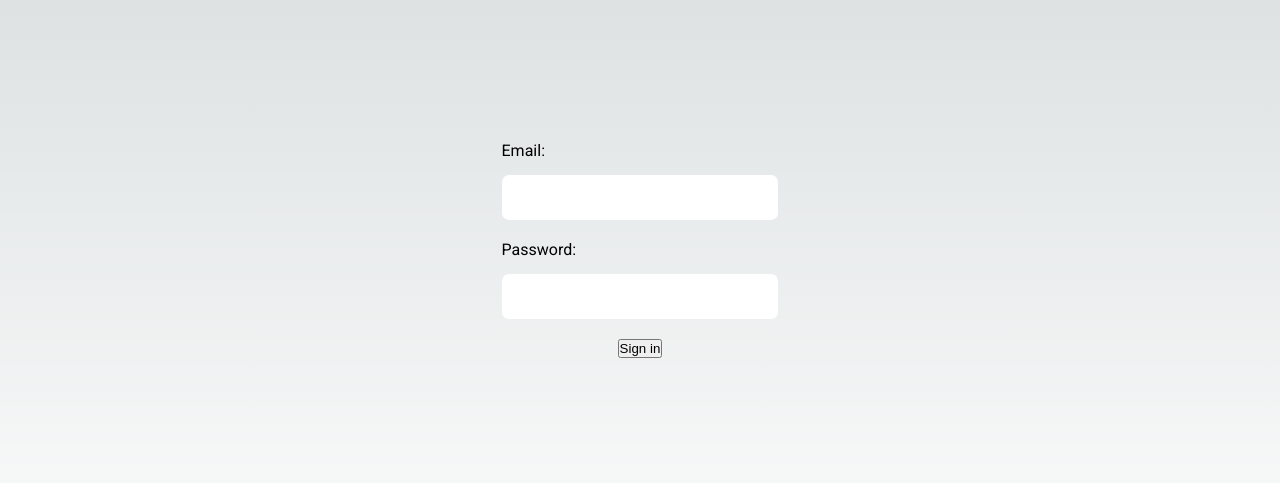
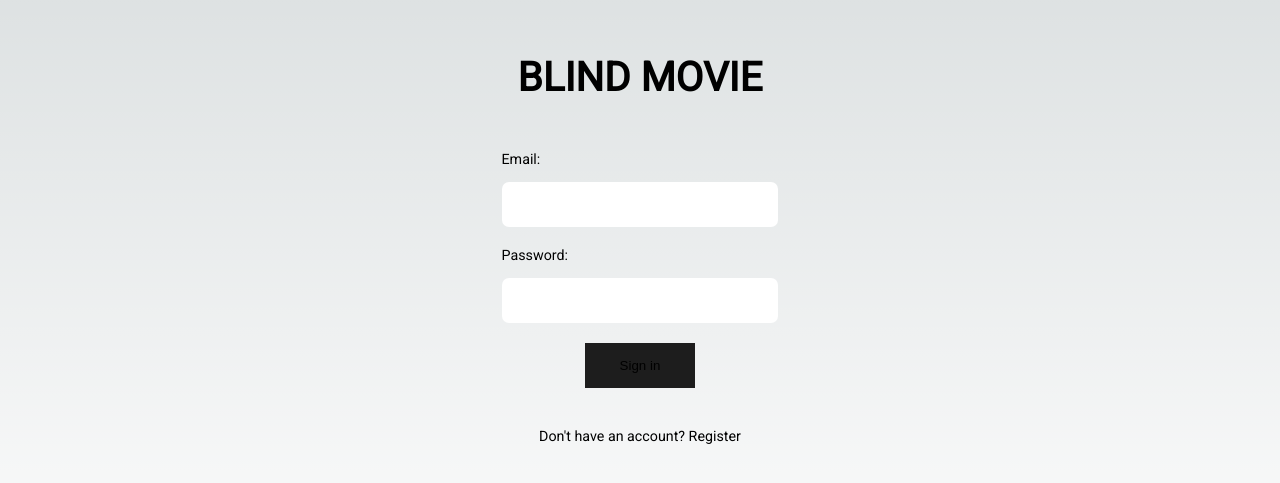
Before and after one commit to Alexandr331/Blind_Movie, a Next.js app: page / in a window 1280 px wide. Shown: the part 151-634 px from the top of the page. Built offline with nearby package versions, Linux system fonts and the light colour scheme; no server answers.

Commit message:
signin and signup form are almost done

```diff
--- a/package.json
+++ b/package.json
@@ -20,6 +20,7 @@
     "react": "18.2.0",
     "react-dom": "18.2.0",
     "react-redux": "^8.0.5",
+    "react-simple-animate": "^3.5.2",
     "redux": "^4.2.1",
     "typescript": "5.0.4"
   },
--- /dev/null
+++ b/src/components/shared/SignInForm.tsx
@@ -0,0 +1,44 @@
+import { createUserWithEmailAndPassword, getAuth } from 'firebase/auth';
+import { signin } from '@/store/UserSlice';
+import { Input } from '@/components/shared/Input';
+import { useAppDispatch, useAppSelector } from '@/hooks/useStore';
+import { useState } from "react";
+
+
+const SignInForm = ({setError}: any) => {
+
+  const [email, setEmail] = useState("");
+  const [password, setPassword] = useState("");
+  const userEmail = useAppSelector(state => state.user.email)
+  const dispatch = useAppDispatch()
+
+  const handleSignIn = async () => {
+    try {
+      const auth = getAuth();
+      createUserWithEmailAndPassword(auth, email, password)
+        .then((userCredential) => {
+          const user = userCredential.user;
+          dispatch(signin({
+            email: user.email
+          }))
+        })
+        .catch((error) => {
+          const errorCode = error.code;
+          const errorMessage = error.message;
+          // ..dsd
+        });
+    } catch (error) {
+      console.error(error);
+    }
+  };
+
+  return (
+    <form className="user-form" onSubmit={handleSignIn}>
+      <Input label="Email" type="email" inputData={email} setInputData={setEmail}/>
+      <Input label="Password" type="password" inputData={password} setInputData={setPassword}/>
+      <button type="submit">Sign in</button>
+    </form>
+  )
+}
+
+export default SignInForm
--- /dev/null
+++ b/src/components/shared/SignUpForm.tsx
@@ -0,0 +1,50 @@
+import { createUserWithEmailAndPassword, getAuth } from 'firebase/auth';
+import { signin } from '@/store/UserSlice';
+import { Input } from '@/components/shared/Input';
+import { useAppDispatch, useAppSelector } from '@/hooks/useStore';
+import { useState } from "react";
+
+
+const SignUpForm = ({setError}: any) => {
+
+  const [email, setEmail] = useState("");
+  const [password, setPassword] = useState("");
+  const [verifyPassword, setVerifyPassword] = useState("");
+  const userEmail = useAppSelector(state => state.user.email)
+  const dispatch = useAppDispatch()
+
+  const handleSignIn = async () => {
+    if (verifyPassword === password) {
+      try {
+        const auth = getAuth();
+        createUserWithEmailAndPassword(auth, email, password)
+          .then((userCredential) => {
+            const user = userCredential.user;
+            dispatch(signin({
+              email: user.email
+            }))
+          })
+          .catch((error) => {
+            const errorCode = error.code;
+            const errorMessage = error.message;
+          });
+      } catch (error) {
+        console.error(error);
+      }
+    }
+    else {
+      setError("Passwrds doesn&apos;t match")
+    }
+  };
+
+  return (
+    <form className="user-form" onSubmit={handleSignIn}>
+      <Input label="Email" type="email" inputData={email} setInputData={setEmail}/>
+      <Input label="Password" type="password" inputData={password} setInputData={setPassword}/>
+      <Input label="Password" type="password" inputData={verifyPassword} setInputData={setVerifyPassword}/>
+      <button type="submit">Sign in</button>
+    </form>
+  )
+}
+
+export default SignUpForm
--- a/src/pages/index.tsx
+++ b/src/pages/index.tsx
@@ -1,50 +1,23 @@
 import MyHead from '@/components/MyHead'
-import { useState } from "react";
-import { auth } from "../../firebase";
-import { createUserWithEmailAndPassword, getAuth } from 'firebase/auth';
-import { signin, signout } from '@/store/UserSlice';
-import { Input } from '@/components/shared/Input';
-import { useAppDispatch, useAppSelector } from '@/hooks/useStore';
+import { useEffect, useState } from "react";
+import SignInForm from '@/components/shared/SignInForm';
+import SignUpForm from '@/components/shared/SignUpForm';
 
 
 export default function Home() {
-  const [email, setEmail] = useState("");
-  const [authHandler, setAuthHandler] = useState<String | null>(null)
-  const [password, setPassword] = useState("");
-  const userEmail = useAppSelector(state => state.user.email)
 
-  const dispatch = useAppDispatch()
+  const [className, setClassName] = useState("")
+  const [form, setForm] = useState(false)
+  const [error, setError] = useState("")
+  // const handleSignOut = async () => {
+  //   try {
+  //     await auth.signOut();
+  //     dispatch(signout())
 
-  const handleSignIn = async () => {
-    try {
-      const auth = getAuth();
-      createUserWithEmailAndPassword(auth, email, password)
-        .then((userCredential) => {
-          const user = userCredential.user;
-          dispatch(signin({
-            email: user.email
-          }))
-          setAuthHandler(user.email)
-        })
-        .catch((error) => {
-          const errorCode = error.code;
-          const errorMessage = error.message;
-          // ..dsd
-        });
-    } catch (error) {
-      console.error(error);
-    }
-  };
-
-  const handleSignOut = async () => {
-    try {
-      await auth.signOut();
-      dispatch(signout())
-      setAuthHandler(null)
-    } catch (error) {
-      console.error(error);
-    }
-  };
+  //   } catch (error) {
+  //     console.error(error);
+  //   }
+  // };
 
   // const handleAddData = async () => {
   //   try {
@@ -54,25 +27,22 @@
   //   }
   // };
 
+  useEffect(() => {
+    setClassName("visible")
+  }, [])
+
   return (
     <>
     <MyHead title="My title"/>
     <div className="home__inner">
-
-      {authHandler ? (
-        <div >
-          <p>Signed in as {userEmail}</p>
-          <button onClick={handleSignOut}>Sign out</button>
-          {/* <button onClick={handleAddData}>Add data to Firestore</button> */}
-        </div>
-      ) : (
-        <form className="user-form" onSubmit={handleSignIn}>
-          <Input label="Email" type="email" inputData={email} setInputData={setEmail}/>
-          <Input label="Password" type="password" inputData={password} setInputData={setPassword}/>
-          <button type="submit">Sign in</button>
-        </form>
+      <h1 className={`home__title ${className}`}>Blind movie</h1>
+      {error && (
+        <div>{error}</div>
       )}
-
+      {!form ? <SignInForm setError={setError} /> : <SignUpForm setError={setError} />}
+      <div className="change-form__link">
+      {!form ? "Don't have" : "Have"} an account? <span onClick={() => setForm(state => !state)}>{!form ? "Register" : "Log in"}</span>
+      </div>
     </div>
     </>
   )
--- a/src/styles/Home.module.scss
+++ b/src/styles/Home.module.scss
@@ -12,6 +12,7 @@
   display: flex;
   flex-direction: column;
   align-items: center;
+  margin-bottom: 40px;
   .form-item {
     display: flex;
     flex-direction: column;
@@ -23,6 +24,24 @@
 .home__inner {
   min-height: 100vh;
   display: flex;
+  flex-direction: column;
   align-items: center;
   justify-content: center;
+  h1 {
+    margin-bottom: 50px;
+  }
 }
+
+.home__title {
+  @include adaptive-font(30, 48);
+  text-transform: uppercase;
+}
+
+.change-form__link {
+  span {
+    cursor: pointer;
+    &:hover {
+      text-decoration: underline;
+    }
+  }
+}
--- a/src/styles/globals.scss
+++ b/src/styles/globals.scss
@@ -1,4 +1,4 @@
-@import "./shared/input.module.scss";
+@import "./shared/variables.module.scss";
 @import "./Home.module.scss";
 
 
@@ -90,6 +90,7 @@
 }
 
 body {
+  @include adaptive-font(12, 16);
   color: rgb(var(--foreground-rgb));
   background: linear-gradient(
       to bottom,
@@ -123,6 +124,34 @@
   @include input-width(250, 300);
   &:focus {
     outline: none;
-    box-shadow: 0 0 15px rgb(136, 136, 136);
+    box-shadow: 0 0 15px rgb(22, 22, 22);
   }
 }
+
+.visible {
+  animation: fade-in .8s linear;
+}
+
+@keyframes fade-in {
+  0% {
+    transform: translateY(-10px);
+    opacity: 0;
+  }
+  100% {
+    transform: translateY(0px);
+    opacity: 1;
+  }
+}
+
+@mixin input-width($min-width, $max-width) {
+  $add-size: $max-width - $min-width;
+  width: calc(#{$min-width + px} + #{$add-size} * (100vw - 320px) / 1780)
+}
+
+button {
+  border: none;
+  border-radius: 0;
+  background-color: rgb(29, 29, 29);
+  padding: 15px 35px;
+  cursor: pointer;
+}
--- a/src/styles/shared/input.module.scss
+++ b/src/styles/shared/variables.module.scss
@@ -2,3 +2,7 @@
   $add-size: $max-width - $min-width;
   width: calc(#{$min-width + px} + #{$add-size} * (100vw - 320px) / 1780)
 }
+@mixin adaptive-font($minSize, $maxSize) {
+  $addSize: $maxSize - $minSize;
+  font-size: calc(#{$minSize + px} + #{$addSize} * ((100vw - 320px) / 1680));
+}
```
Also changed, not shown: src/pages/sign/signup.tsx (added, +74 -0 lines), src/pages/sign/signin.tsx (added), 1 other file (tests, documents, lock files or other folders).
